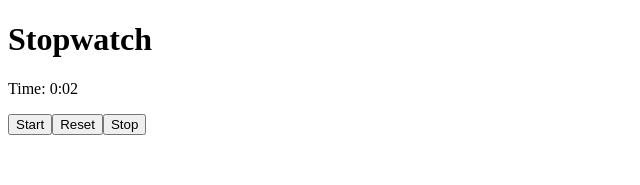
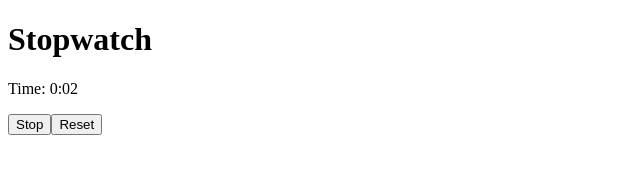
Before and after one commit to KushNagar2002/Stopwatch, a React (Create React App) app: page / in a window 1280 px wide. Both pictures are taken after a click on the button "Start". Shown: the top 185 px of the page, without its empty margins (0-640 px from the left). Built offline with nearby package versions, Linux system fonts and the light colour scheme.

Commit message:
Update App.js

```diff
--- a/src/App.js
+++ b/src/App.js
@@ -2,49 +2,45 @@ import { useState } from "react";
 
 function App() {
   const [time, setTime] = useState(0);
-  const [IntervalTracker, setIntervalTracker] = useState(-1);
-
+  const [intervalTracker, setIntervalTracker] = useState(null); // Null when not running
 
   const formatTime = (seconds) => {
     const minutes = Math.floor(seconds / 60);
-    const remainingseconds = seconds % 60;
-    return `${minutes}:${remainingseconds < 10 ? "0" : ""}${remainingseconds}`;
+    const remainingSeconds = seconds % 60;
+    return `${minutes}:${remainingSeconds < 10 ? "0" : ""}${remainingSeconds}`;
+  };
+
+  const startStopwatch = () => {
+    const intervalId = setInterval(() => {
+      setTime((prevTime) => prevTime + 1);
+    }, 1000);
+    setIntervalTracker(intervalId);
+  };
+
+  const stopStopwatch = () => {
+    clearInterval(intervalTracker);
+    setIntervalTracker(null);
+  };
+
+  const resetStopwatch = () => {
+    if (intervalTracker) clearInterval(intervalTracker);
+    setTime(0);
+    setIntervalTracker(null);
   };
 
   return (
-    <>
+    <div className="stopwatch-container">
       <h1>Stopwatch</h1>
       <p>Time: {formatTime(time)}</p>
-      <button
-        onClick={() => {
-          const intervalId = setInterval(() => {
-            setTime((t) => t + 1);
-          }, 1000);
-          setIntervalTracker(intervalId);
-        }}
-      >
-        Start
-      </button>
-
-      <button
-        onClick={() => {
-          clearInterval(IntervalTracker);
-          setTime(0);
-          setIntervalTracker(-1);
-        }}
-      >
-        Reset
-      </button>
-
-      <button
-        onClick={() => {
-          clearInterval(IntervalTracker);
-          setIntervalTracker(-1);
-        }}
-      >
-        Stop
-      </button>
-    </>
+      <div className="button-container">
+        {intervalTracker === null ? (
+          <button onClick={startStopwatch}>Start</button>
+        ) : (
+          <button onClick={stopStopwatch}>Stop</button>
+        )}
+        <button onClick={resetStopwatch}>Reset</button>
+      </div>
+    </div>
   );
 }
 
```
